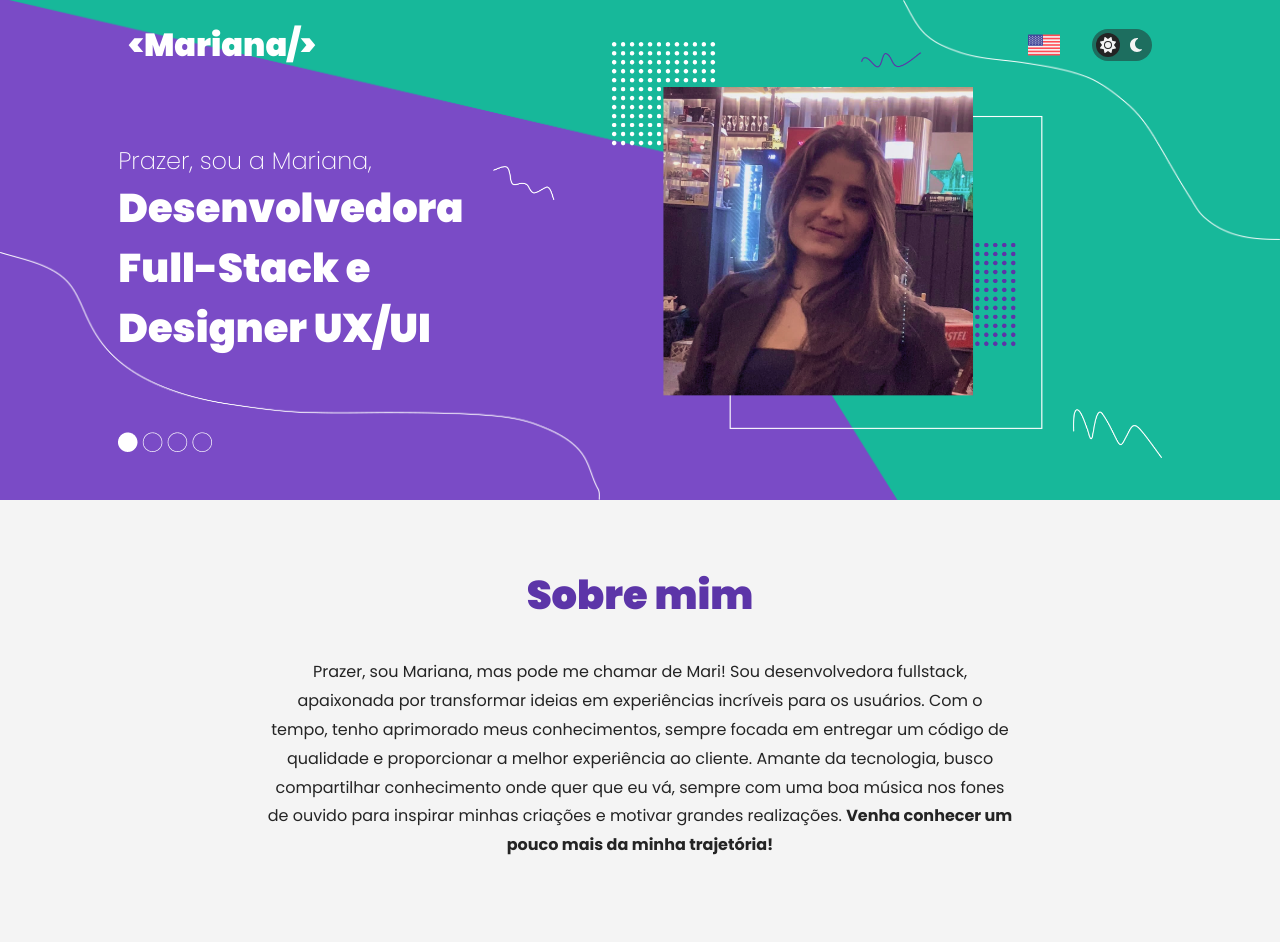
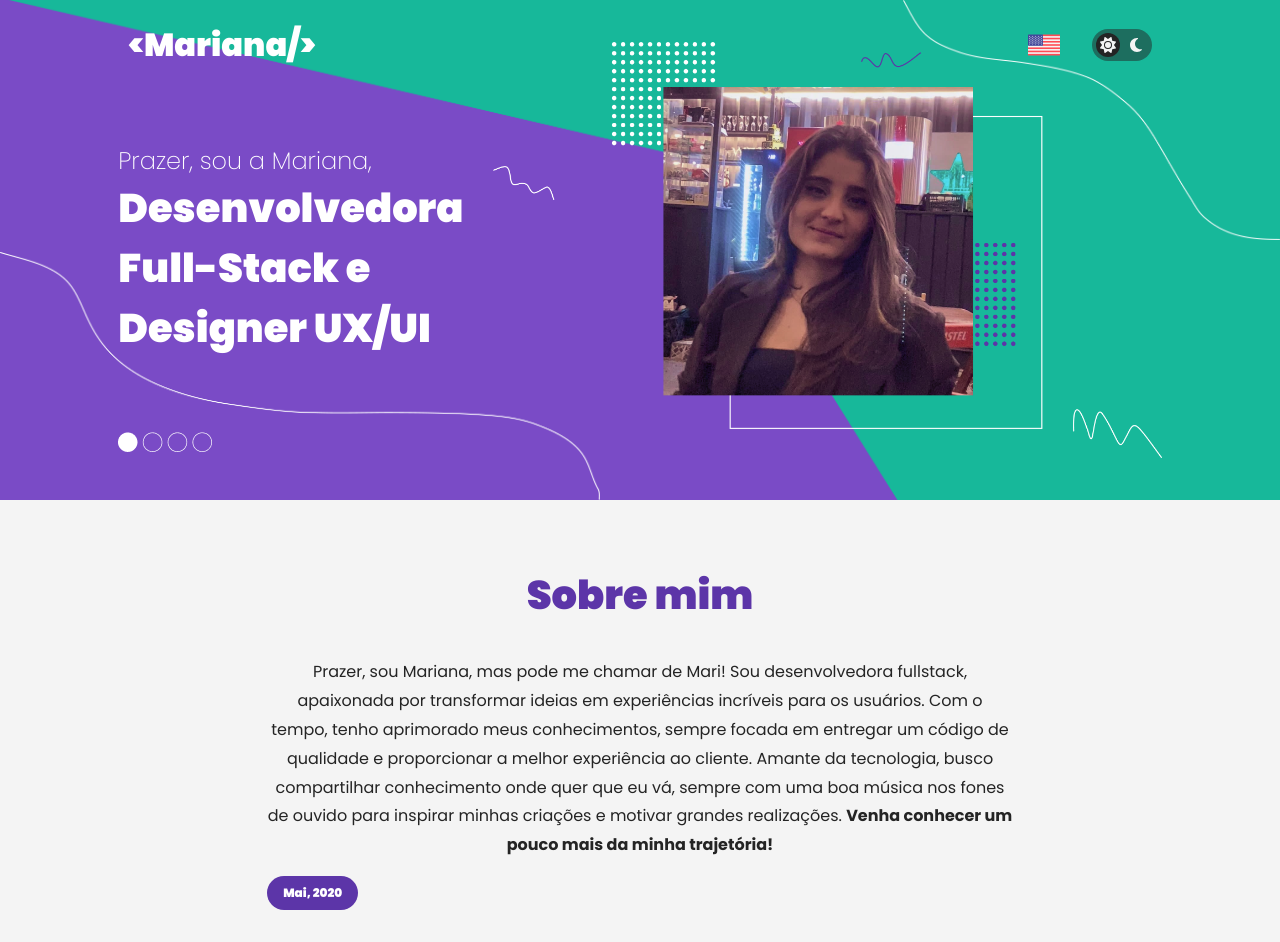
Before and after one commit to marialmeida1/web-portfolio-marialmeida1, a Next.js app: page / in a window 1280 px wide. Before the commit the page ends 908 px from the top, so only its background shows below. Built offline with nearby package versions, Linux system fonts and the light colour scheme.

Commit message:
feat: botoes criados

```diff
--- a/app/components/home/About.tsx
+++ b/app/components/home/About.tsx
@@ -1,4 +1,8 @@
+// Estilo
 import style from "./About.module.css"
+
+// Componentes
+import Timeline from "./about/Timeline";
 
 export default function About() {
     return (
@@ -8,6 +12,7 @@ export default function About() {
                 para os usuários. Com o tempo, tenho aprimorado meus conhecimentos, sempre focada em entregar um código de qualidade e proporcionar a melhor
                 experiência ao cliente. Amante da tecnologia, busco compartilhar conhecimento onde quer que eu vá, sempre com uma boa música nos fones
                 de ouvido para inspirar minhas criações e motivar grandes realizações. <b>Venha conhecer um pouco mais da minha trajetória!</b></p>
+            <Timeline />
         </section>
     );
 }
--- /dev/null
+++ b/app/components/home/about/ButtonTimeline.module.css
@@ -0,0 +1,17 @@
+.btn {
+    padding: 0.5rem 1rem;
+    border-radius: 2rem;
+    width: fit-content;
+    font-size: 0.75rem;
+    font-weight: 900;
+    color: #fff;
+}
+
+.primary {
+    background-color: var(--primary-color);
+}
+
+
+.secondary {
+    background-color: var(--secondary-color);
+}
--- /dev/null
+++ b/app/components/home/about/ButtonTimeline.tsx
@@ -0,0 +1,15 @@
+import style from "./ButtonTimeline.module.css"
+
+type Props = {
+    month: string;
+    year: string;
+    color: string;
+}
+
+export default function ButtonTimeline({month, year, color} : Props) {
+    return (
+        <div className={`${style[color]} ${style.btn}`}>
+            {month}, {year}
+        </div>
+    );
+}
--- /dev/null
+++ b/app/components/home/about/Timeline.tsx
@@ -0,0 +1,9 @@
+import ButtonTimeline from "./ButtonTimeline";
+
+export default function Timeline() {
+    return (
+        <div>
+            <ButtonTimeline month="Mai" year="2020" color="primary" />
+        </div>
+    );
+}
```
